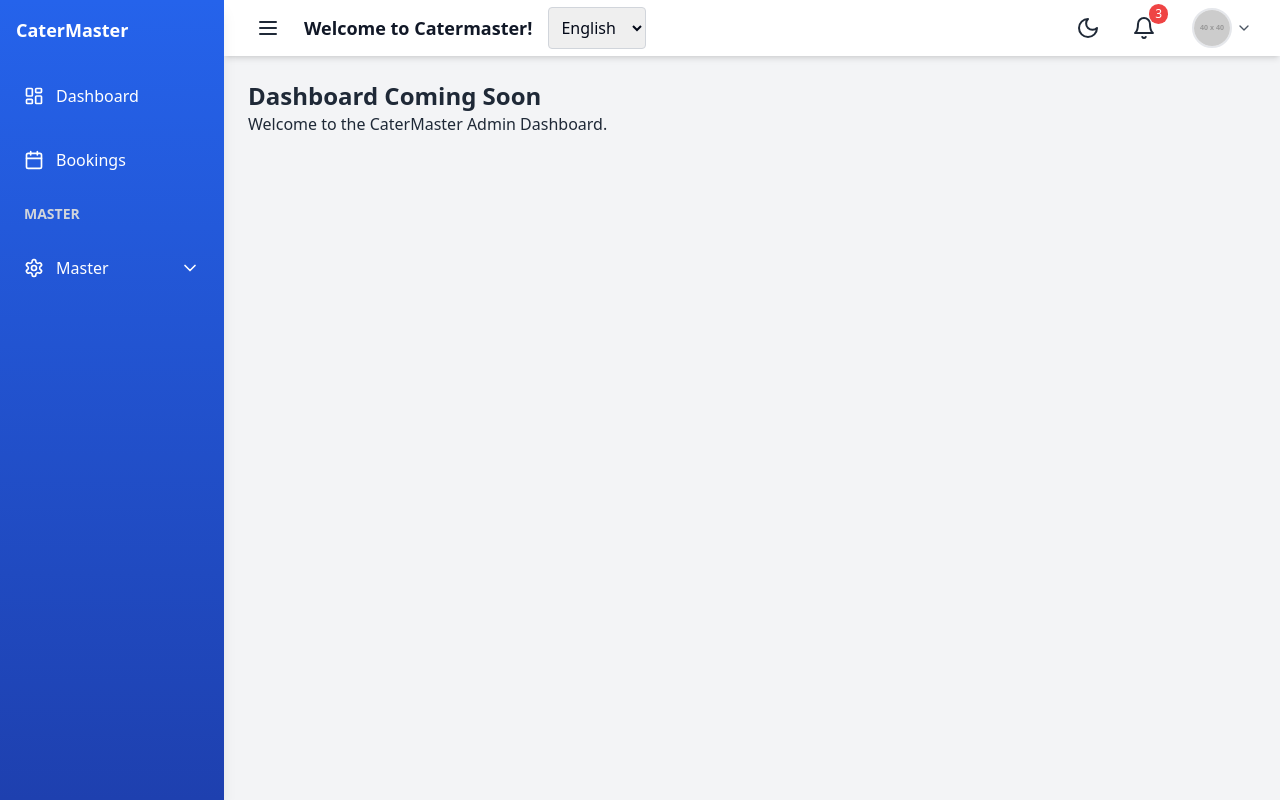
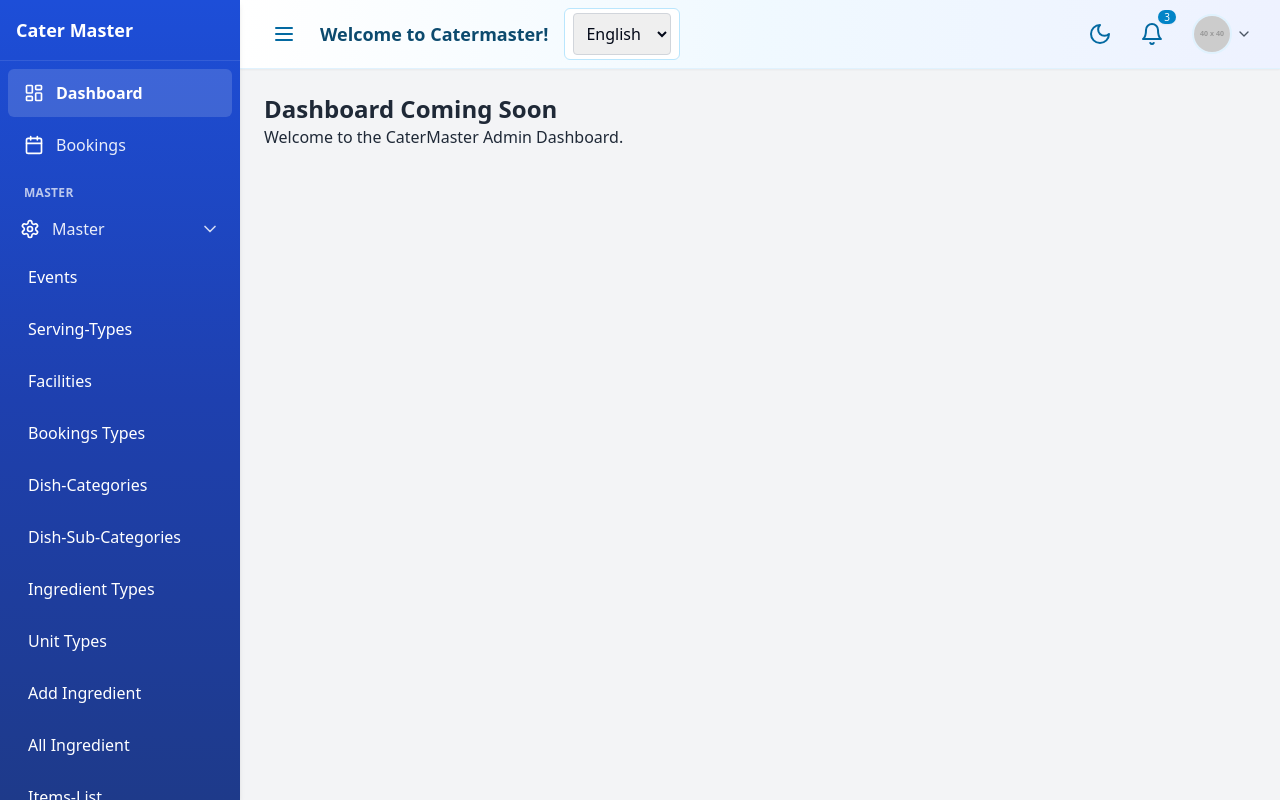
Before and after one commit to Govindshr/CaterMasterFrontend, a React (Vite) app: page / in a window 1280 px wide. Built offline with nearby package versions, Linux system fonts and the light colour scheme; no server answers; sample sign-in values are in the browser's storage.

Commit message:
design updates

```diff
--- a/src/components/Navbar.jsx
+++ b/src/components/Navbar.jsx
@@ -10,20 +10,10 @@ export default function Navbar({ toggleSidebar }) {
   const { t } = useTranslation();
   const { i18n } = useTranslation();
   const [darkMode, setDarkMode] = useState(false);
-  const [isMobile, setIsMobile] = useState(window.innerWidth < 768);
   const [isProfileDropdownOpen, setIsProfileDropdownOpen] = useState(false);
   const [userProfile, setUserProfile] = useState(null);
   const [isLoadingProfile, setIsLoadingProfile] = useState(false);
   const dropdownRef = useRef(null);
-
-  useEffect(() => {
-    const handleResize = () => {
-      setIsMobile(window.innerWidth < 768);
-    };
-
-    window.addEventListener('resize', handleResize);
-    return () => window.removeEventListener('resize', handleResize);
-  }, []);
 
   useEffect(() => {
     if (darkMode) {
@@ -48,7 +38,6 @@ export default function Navbar({ toggleSidebar }) {
       if (response.success) {
         setUserProfile(response.user);
       } else {
-        // Fallback to localStorage data if API fails
         const localUser = localStorage.getItem("user");
         if (localUser) {
           setUserProfile(JSON.parse(localUser));
@@ -56,7 +45,6 @@ export default function Navbar({ toggleSidebar }) {
       }
     } catch (error) {
       console.error("Error fetching user profile:", error);
-      // Fallback to localStorage data if API fails
       const localUser = localStorage.getItem("user");
       if (localUser) {
         setUserProfile(JSON.parse(localUser));
@@ -66,7 +54,6 @@ export default function Navbar({ toggleSidebar }) {
     }
   };
 
-  // Handle click outside to close dropdown
   useEffect(() => {
     const handleClickOutside = (event) => {
       if (dropdownRef.current && !dropdownRef.current.contains(event.target)) {
@@ -85,10 +72,9 @@ const handleLogout = () => {
 
     setTimeout(() => {
       window.location.href = '/login';
-  }, 1000); // Wait 1.5 seconds so the toast is visible
+    }, 1000);
   };
 
-  // Get user initials for avatar fallback
   const getUserInitials = () => {
     if (!userProfile?.fullName?.[i18n.language]) return "U";
     return userProfile.fullName?.[i18n.language]
@@ -100,64 +86,65 @@ const handleLogout = () => {
   };
 
   return (
-    <nav className="bg-white dark:bg-gray-900 shadow-md flex justify-between items-center px-4 md:px-6 py-1 transition-all sticky top-0 z-30">
+    <nav className="bg-gradient-to-r from-white via-sky-50 to-indigo-50 dark:bg-gray-900/90 border-b border-sky-100 dark:border-gray-800 shadow-sm flex justify-between items-center px-4 md:px-6 py-2 sticky top-0 z-30">
       {/* Left - Sidebar Toggle + Title */}
-      <div className="flex items-center gap-4">
-        {/* Sidebar Toggle Button */}
+      <div className="flex items-center gap-3 md:gap-4">
         <button
           onClick={toggleSidebar}
-          className="p-2 rounded-md hover:bg-gray-100 dark:hover:bg-gray-800 transition-colors"
+          className="p-2 rounded-md hover:bg-sky-50 dark:hover:bg-gray-800 transition-colors"
+          aria-label="Toggle sidebar"
         >
-          <Menu className="w-6 h-6 text-gray-800 dark:text-gray-300" />
+          <Menu className="w-6 h-6 text-sky-700 dark:text-gray-300" />
         </button>
 
-        <h1 className="text-lg font-bold text-gray-900 dark:text-gray-200 hidden md:block">
+        <h1 className="text-lg font-bold text-sky-900 dark:text-gray-200 hidden md:block">
           {t('appTitle')}
         </h1>
 
         <div className="hidden md:block">
+          <div className="rounded-md border border-sky-200 dark:border-gray-700 px-2 py-1 bg-white">
             <LanguageSwitcher />
           </div>
         </div>
+      </div>
 
-      {/* Right - Notifications, Dark Mode & Profile */}
-      <div className="flex items-center gap-2 md:gap-4">
-        {/* Dark Mode Toggle */}
+      {/* Right - Utilities */}
+      <div className="flex items-center gap-2 md:gap-3">
         <button
           onClick={() => setDarkMode(!darkMode)}
-          className="p-2 rounded-md hover:bg-gray-100 dark:hover:bg-gray-800 transition-colors"
+          className="p-2 rounded-md hover:bg-sky-50 dark:hover:bg-gray-800 transition-colors"
+          aria-label="Toggle theme"
         >
           {darkMode ? (
-            <Sun className="w-5 h-5 md:w-6 md:h-6 text-yellow-500" />
+            <Sun className="w-5 h-5 md:w-6 md:h-6 text-amber-500" />
           ) : (
-            <Moon className="w-5 h-5 md:w-6 md:h-6 text-gray-800 dark:text-gray-300" />
+            <Moon className="w-5 h-5 md:w-6 md:h-6 text-sky-700" />
           )}
         </button>
 
-        {/* Notifications */}
-        <button className="relative p-2 rounded-md hover:bg-gray-100 dark:hover:bg-gray-800 transition-colors">
-          <Bell className="w-5 h-5 md:w-6 md:h-6 text-gray-800 dark:text-gray-300" />
-          <span className="absolute -top-1 -right-1 bg-red-500 text-white text-xs px-1.5 py-0.5 rounded-full">
+        <button className="relative p-2 rounded-md hover:bg-sky-50 dark:hover:bg-gray-800 transition-colors" aria-label="Notifications">
+          <Bell className="w-5 h-5 md:w-6 md:h-6 text-sky-700 dark:text-gray-300" />
+          <span className="absolute -top-1 -right-1 bg-sky-600 text-white text-[10px] leading-none px-1.5 py-0.5 rounded-full shadow-sm">
             3
           </span>
         </button>
 
-        {/* Mobile Language Switcher */}
         <div className="md:hidden">
           <LanguageSwitcher />
         </div>
 
-        {/* Profile Avatar with Dropdown */}
-        <div className="relative ml-2" ref={dropdownRef}>
+        <div className="relative ml-1" ref={dropdownRef}>
           <button
             onClick={() => setIsProfileDropdownOpen(!isProfileDropdownOpen)}
-            className="flex items-center gap-1 p-1 rounded-md hover:bg-gray-100 dark:hover:bg-gray-800 transition-colors focus:outline-none focus:ring-2 focus:ring-blue-500 focus:ring-offset-2 dark:focus:ring-offset-gray-900"
+            className="flex items-center gap-1 p-1 rounded-md hover:bg-sky-50 dark:hover:bg-gray-800 transition-colors focus:outline-none focus:ring-2 focus:ring-sky-500 focus:ring-offset-2 dark:focus:ring-offset-gray-900"
+            aria-haspopup="menu"
+            aria-expanded={isProfileDropdownOpen}
           >
-            <Avatar className="w-8 h-8 md:w-10 md:h-10 border-2 border-gray-200 dark:border-gray-700">
+            <Avatar className="w-8 h-8 md:w-10 md:h-10 border-2 border-sky-100 dark:border-gray-700">
               <AvatarImage src={userProfile?.profilePhoto || "https://via.placeholder.com/40"} alt="User" />
-              <AvatarFallback className="bg-blue-100 dark:bg-blue-900 text-blue-600 dark:text-blue-300 font-medium">
+              <AvatarFallback className="bg-sky-100 dark:bg-blue-900 text-sky-700 dark:text-blue-300 font-medium">
                 {isLoadingProfile ? (
-                  <div className="w-4 h-4 border-2 border-blue-600 border-t-transparent rounded-full animate-spin" />
+                  <div className="w-4 h-4 border-2 border-sky-600 border-top-transparent rounded-full animate-spin" />
                 ) : (
                   getUserInitials()
                 )}
@@ -170,15 +157,13 @@ const handleLogout = () => {
             />
           </button>
 
-          {/* Dropdown Menu */}
           {isProfileDropdownOpen && (
-            <div className="absolute right-0 mt-2 w-64 bg-white dark:bg-gray-800 rounded-md shadow-lg border border-gray-200 dark:border-gray-700 py-1 z-50">
-              {/* User Info */}
-              <div className="px-4 py-3 border-b border-gray-200 dark:border-gray-700">
+            <div className="absolute right-0 mt-2 w-64 bg-white dark:bg-gray-800 rounded-md shadow-lg border border-sky-100 dark:border-gray-700 py-1 z-50">
+              <div className="px-4 py-3 border-b border-sky-100 dark:border-gray-700">
                 <div className="flex items-center gap-3 mb-3">
-                  <Avatar className="w-12 h-12 border-2 border-gray-200 dark:border-gray-700">
+                  <Avatar className="w-12 h-12 border-2 border-sky-100 dark:border-gray-700">
                     <AvatarImage src={userProfile?.profilePhoto || "https://via.placeholder.com/48"} alt="User" />
-                    <AvatarFallback className="bg-blue-100 dark:bg-blue-900 text-blue-600 dark:text-blue-300 font-medium">
+                    <AvatarFallback className="bg-sky-100 dark:bg-blue-900 text-sky-700 dark:text-blue-300 font-medium">
                       {getUserInitials()}
                     </AvatarFallback>
                   </Avatar>
@@ -191,8 +176,6 @@ const handleLogout = () => {
                     </p>
                   </div>
                 </div>
-
-                {/* Contact Information */}
                 <div className="space-y-2">
                   {userProfile?.email && (
                     <div className="flex items-center gap-2 text-xs text-gray-600 dark:text-gray-400">
@@ -208,11 +191,9 @@ const handleLogout = () => {
                   )}
                 </div>
               </div>
-
-              {/* Logout Option */}
               <button
                 onClick={handleLogout}
-                className="w-full flex items-center gap-3 px-4 py-2 text-sm text-gray-700 dark:text-gray-300 hover:bg-gray-100 dark:hover:bg-gray-700 transition-colors"
+                className="w-full flex items-center gap-3 px-4 py-2 text-sm text-gray-700 dark:text-gray-300 hover:bg-sky-50 dark:hover:bg-gray-700 transition-colors"
               >
                 <LogOut className="w-4 h-4" />
                 Logout
--- a/src/components/Sidebar.jsx
+++ b/src/components/Sidebar.jsx
@@ -1,11 +1,12 @@
 import { useState, useEffect } from "react";
-import { Link } from "react-router-dom";
+import { Link, useLocation } from "react-router-dom";
 import { LayoutDashboard, Calendar, ChevronDown, Settings, X, Users } from "lucide-react";
 // import './../../src/index.css'
 export default function Sidebar({ isOpen, onClose }) {
   const [isMasterOpen, setIsMasterOpen] = useState(false);
   const [isMobile, setIsMobile] = useState(window.innerWidth < 768);
   const [userProfile, setUserProfile] = useState(null);
+  const location = useLocation();
 
   useEffect(() => {
     const handleResize = () => {
@@ -16,7 +17,6 @@ export default function Sidebar({ isOpen, onClose }) {
     return () => window.removeEventListener('resize', handleResize);
   }, []);
 
-  // Get user profile from localStorage
   useEffect(() => {
     const localUser = localStorage.getItem("user");
     if (localUser) {
@@ -24,30 +24,32 @@ export default function Sidebar({ isOpen, onClose }) {
     }
   }, []);
 
-  // Check if user is admin
   const isAdmin = userProfile?.userType === "super admin" || userProfile?.userType === "admin";
+
+  const isActive = (path) => location.pathname === path;
+  const navItemBase = "flex items-center p-3 rounded-md transition-colors border-l-4 border-transparent";
+  const hoverClass = "hover:bg-white/10";
+  const activeClass = "bg-white/15";
+  const linkText = (active) => `${!isOpen ? "hidden" : "inline"} transition-all duration-300 ${active ? 'text-white font-semibold' : 'text-white/90'}`;
+  const iconClass = (active) => `w-5 h-5 text-white ${isOpen ? "mr-3" : "mx-auto"}`;
 
   return (
     <>
-      {/* Overlay for mobile */}
       {isMobile && isOpen && (
         <div
-          className="fixed inset-0 bg-black/50 z-40 lg:hidden"
+          className="fixed inset-0 bg-black/40 z-40 lg:hidden"
           onClick={onClose}
         />
       )}
 
-      {/* Sidebar */}
       <div
-        className={`fixed lg:relative h-screen shadow-lg transition-all duration-300 z-50
-          ${isOpen ? "w-56 translate-x-0" : "-translate-x-full lg:translate-x-0 lg:w-16"}
-          bg-gradient-to-b from-blue-600 to-blue-800 text-white
-          dark:from-gray-900 dark:to-gray-800 dark:text-gray-300`}
+        className={`fixed lg:relative h-screen shadow-md transition-all duration-300 z-50
+          ${isOpen ? "w-60 translate-x-0" : "-translate-x-full lg:translate-x-0 lg:w-18"}
+          bg-gradient-to-b from-blue-700 via-blue-800 to-blue-900 text-white`}
       >
-        {/* Sidebar Header */}
-        <div className="flex items-center justify-between p-4">
-          <h1 className="text-lg font-bold transition-all duration-300 text-white">
-            {isOpen ? "CaterMaster" : "CM"}
+        <div className="flex items-center justify-between p-4 border-b border-white/10">
+          <h1 className="text-lg font-bold transition-all duration-300">
+            {isOpen ? "Cater Master" : "CM"}
           </h1>
           {isMobile && (
             <button onClick={onClose} className="lg:hidden">
@@ -56,90 +58,73 @@ export default function Sidebar({ isOpen, onClose }) {
           )}
         </div>
 
-        {/* Sidebar Menu - Now Scrollable */}
         <nav className="mt-2 overflow-y-auto h-[calc(100vh-60px)] custom-scrollbar">
-          <ul className="space-y-2 px-2">
-            {/* Dashboard */}
+          <ul className="space-y-1 px-2">
             <li>
-              <div className="flex items-center hover:bg-blue-500/50 dark:hover:bg-gray-700 rounded-lg transition-colors">
-                <Link to="/" className="flex items-center p-4 rounded-md w-full">
-                  <LayoutDashboard className={`w-5 h-5 text-white ${isOpen ? "mr-3" : ""}`} />
-                  <span className={`${!isOpen ? "hidden" : "inline"} transition-all duration-300 text-white`}>
-                    Dashboard
-                  </span>
+              <div className={`${navItemBase} ${isActive('/') ? activeClass : hoverClass}`}>
+                <Link to="/" className="flex items-center rounded-md w-full">
+                  <LayoutDashboard className={iconClass(isActive('/'))} />
+                  <span className={linkText(isActive('/'))}>Dashboard</span>
                 </Link>
               </div>
             </li>
 
-            {/* Bookings */}
             <li>
-              <div className="flex items-center hover:bg-blue-500/50 dark:hover:bg-gray-700 rounded-lg transition-colors">
-                <Link to="/bookings" className="flex items-center p-4 rounded-md w-full">
-                  <Calendar className={`w-5 h-5 text-white ${isOpen ? "mr-3" : ""}`} />
-                  <span className={`${!isOpen ? "hidden" : "inline"} transition-all duration-300 text-white`}>
-                    Bookings
-                  </span>
+              <div className={`${navItemBase} ${isActive('/bookings') ? activeClass : hoverClass}`}>
+                <Link to="/bookings" className="flex items-center rounded-md w-full">
+                  <Calendar className={iconClass(isActive('/bookings'))} />
+                  <span className={linkText(isActive('/bookings'))}>Bookings</span>
                 </Link>
               </div>
             </li>
 
-            {/* User Management - Admin Only */}
             {isAdmin && (
               <>
-                <li className={`${!isOpen && "hidden"} px-4 py-2 text-sm font-semibold uppercase text-gray-300`}>
+                <li className={`${!isOpen && "hidden"} px-4 py-2 text-xs tracking-wide font-semibold uppercase text-white/70`}>
                   Administration
                 </li>
                 <li>
-                  <div className="flex items-center hover:bg-blue-500/50 dark:hover:bg-gray-700 rounded-lg transition-colors">
-                    <Link to="/user-management" className="flex items-center p-4 rounded-md w-full">
-                      <Users className={`w-5 h-5 text-white ${isOpen ? "mr-3" : ""}`} />
-                      <span className={`${!isOpen ? "hidden" : "inline"} transition-all duration-300 text-white`}>
-                        User Management
-                      </span>
+                  <div className={`${navItemBase} ${isActive('/user-management') ? activeClass : hoverClass}`}>
+                    <Link to="/user-management" className="flex items-center rounded-md w-full">
+                      <Users className={iconClass(isActive('/user-management'))} />
+                      <span className={linkText(isActive('/user-management'))}>User Management</span>
                     </Link>
                   </div>
                 </li>
               </>
             )}
 
-            {/* Master Section */}
-            <li className={`${!isOpen && "hidden"} px-4 py-2 text-sm font-semibold uppercase text-gray-300`}>
-              Master
-            </li>
+            <li className={`${!isOpen && "hidden"} px-4 pt-3 text-xs tracking-wide font-semibold uppercase text-white/70`}>Master</li>
             <li>
               <button
                 onClick={() => setIsMasterOpen(!isMasterOpen)}
-                className="flex justify-between items-center w-full p-4 rounded-md transition hover:bg-blue-500/50 dark:hover:bg-gray-700"
+                className={`flex justify-between items-center w-full p-3 rounded-md transition ${hoverClass}`}
               >
                 <div className="flex items-center">
-                  <Settings className={`w-5 h-5 text-white ${isOpen ? "mr-3" : ""}`} />
-                  <span className={`${!isOpen ? "hidden" : "inline"} transition-all duration-300 text-white`}>
-                    Master
-                  </span>
+                  <Settings className={iconClass(false)} />
+                  <span className={linkText(false)}>Master</span>
                 </div>
                 {isOpen && (
                   <span className={`transform transition-transform duration-300 ${isMasterOpen ? "rotate-180" : "rotate-0"}`}>
-                    <ChevronDown className="w-5 h-5" />
+                    <ChevronDown className="w-5 h-5 text-white/80" />
                   </span>
                 )}
               </button>
 
-              {/* Dropdown Submenu */}
-              <div className={`overflow-hidden transition-[max-height] duration-300 ease-in-out ${isMasterOpen ? "max-h-100" : "max-h-0"}`}>
-                <ul className={`pl-2 space-y-2 transition-all duration-300 ${!isOpen && "hidden"}`}>
-                  <li><Link to="/events" className="block p-3 rounded-md transition hover:bg-blue-400/50 dark:hover:bg-gray-600">Events</Link></li>
-                  {/* <li><Link to="/occasion-types" className="block p-3 rounded-md transition hover:bg-blue-400/50 dark:hover:bg-gray-600">Occasion-Types</Link></li> */}
-                  <li><Link to="/serving-types" className="block p-3 rounded-md transition hover:bg-blue-400/50 dark:hover:bg-gray-600">Serving-Types</Link></li>
-                  <li><Link to="/facilities" className="block p-3 rounded-md transition hover:bg-blue-400/50 dark:hover:bg-gray-600">Facilities</Link></li>
-                  <li><Link to="/booking-types" className="block p-3 rounded-md transition hover:bg-blue-400/50 dark:hover:bg-gray-600">Bookings Types</Link></li>
-                  <li><Link to="/dish-categories" className="block p-3 rounded-md transition hover:bg-blue-400/50 dark:hover:bg-gray-600">Dish-Categories</Link></li>
-                  <li><Link to="/dish-subcategories" className="block p-3 rounded-md transition hover:bg-blue-400/50 dark:hover:bg-gray-600">Dish-Sub-Categories</Link></li>
-                  <li><Link to="/ingredient-types" className="block p-3 rounded-md transition hover:bg-blue-400/50 dark:hover:bg-gray-600">Ingredient Types</Link></li>
-                  <li><Link to="/unit-types" className="block p-3 rounded-md transition hover:bg-blue-400/50 dark:hover:bg-gray-600">Unit Types</Link></li>
-                  <li><Link to="/add-ingredient" className="block p-3 rounded-md transition hover:bg-blue-400/50 dark:hover:bg-gray-600">Add Ingredient </Link></li>
-                  <li><Link to="/all-ingredients" className="block p-3 rounded-md transition hover:bg-blue-400/50 dark:hover:bg-gray-600">All Ingredient </Link></li>
-                  <li><Link to="/items-list" className="block p-3 rounded-md transition hover:bg-blue-400/50 dark:hover:bg-gray-600">Items-List</Link></li>
-                  <li><Link to="/add-item" className="block p-3 rounded-md transition hover:bg-blue-400/50 dark:hover:bg-gray-600">Add-Items</Link></li>
+              <div className={`overflow-hidden transition-[max-height] min-h-fit duration-300 ease-in-out ${isMasterOpen ? "max-h-96" : "max-h-0"}`}>
+                <ul className={`pl-2 space-y-1 mb-5 transition-all duration-300 ${!isOpen && "hidden"}`}>
+                  <li><Link to="/events" className={`block p-3 rounded-md transition ${isActive('/events') ? activeClass : hoverClass}`}>Events</Link></li>
+                  <li><Link to="/serving-types" className={`block p-3 rounded-md transition ${isActive('/serving-types') ? activeClass : hoverClass}`}>Serving-Types</Link></li>
+                  <li><Link to="/facilities" className={`block p-3 rounded-md transition ${isActive('/facilities') ? activeClass : hoverClass}`}>Facilities</Link></li>
+                  <li><Link to="/booking-types" className={`block p-3 rounded-md transition ${isActive('/booking-types') ? activeClass : hoverClass}`}>Bookings Types</Link></li>
+                  <li><Link to="/dish-categories" className={`block p-3 rounded-md transition ${isActive('/dish-categories') ? activeClass : hoverClass}`}>Dish-Categories</Link></li>
+                  <li><Link to="/dish-subcategories" className={`block p-3 rounded-md transition ${isActive('/dish-subcategories') ? activeClass : hoverClass}`}>Dish-Sub-Categories</Link></li>
+                  <li><Link to="/ingredient-types" className={`block p-3 rounded-md transition ${isActive('/ingredient-types') ? activeClass : hoverClass}`}>Ingredient Types</Link></li>
+                  <li><Link to="/unit-types" className={`block p-3 rounded-md transition ${isActive('/unit-types') ? activeClass : hoverClass}`}>Unit Types</Link></li>
+                  <li><Link to="/add-ingredient" className={`block p-3 rounded-md transition ${isActive('/add-ingredient') ? activeClass : hoverClass}`}>Add Ingredient </Link></li>
+                  <li><Link to="/all-ingredients" className={`block p-3 rounded-md transition ${isActive('/all-ingredients') ? activeClass : hoverClass}`}>All Ingredient </Link></li>
+                  <li><Link to="/items-list" className={`block p-3 rounded-md transition ${isActive('/items-list') ? activeClass : hoverClass}`}>Items-List</Link></li>
+                  <li><Link to="/add-item" className={`block p-3 rounded-md transition ${isActive('/add-item') ? activeClass : hoverClass}`}>Add-Items</Link></li>
                 </ul>
               </div>
             </li>
--- a/src/pages/Bookings/DateTabContent.jsx
+++ b/src/pages/Bookings/DateTabContent.jsx
@@ -345,8 +345,7 @@ export function DateTabContent({
                   </div>
                 </AccordionTrigger>
                 <Button
-                  variant="ghost"
-                  size="icon"
+                    size="icon"
                   onClick={(e) => {
                     e.stopPropagation();
                     handleDeleteOccasion(idx);
```
Also changed, not shown: src/pages/Bookings/Bookings.jsx (+9 -9 lines). Lines whose indentation alone changed are shown as unchanged.
